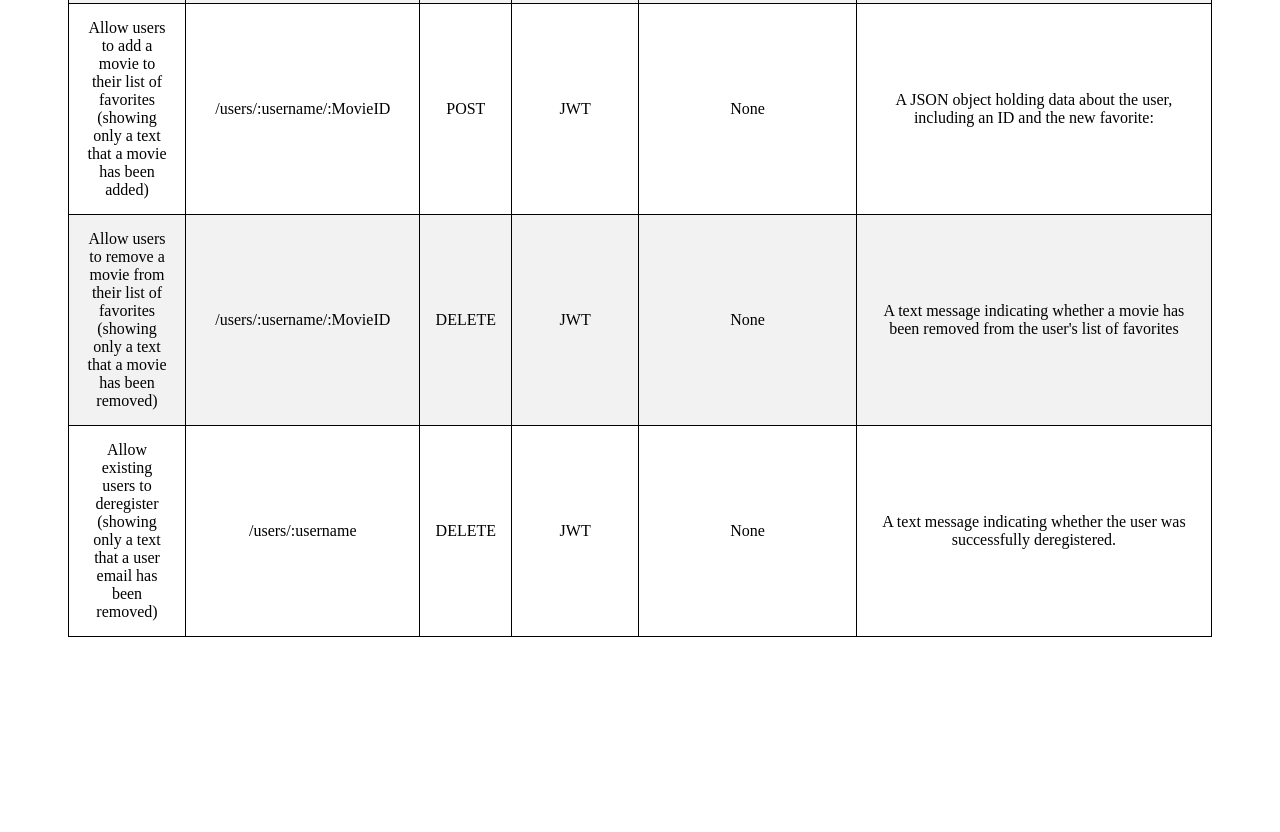
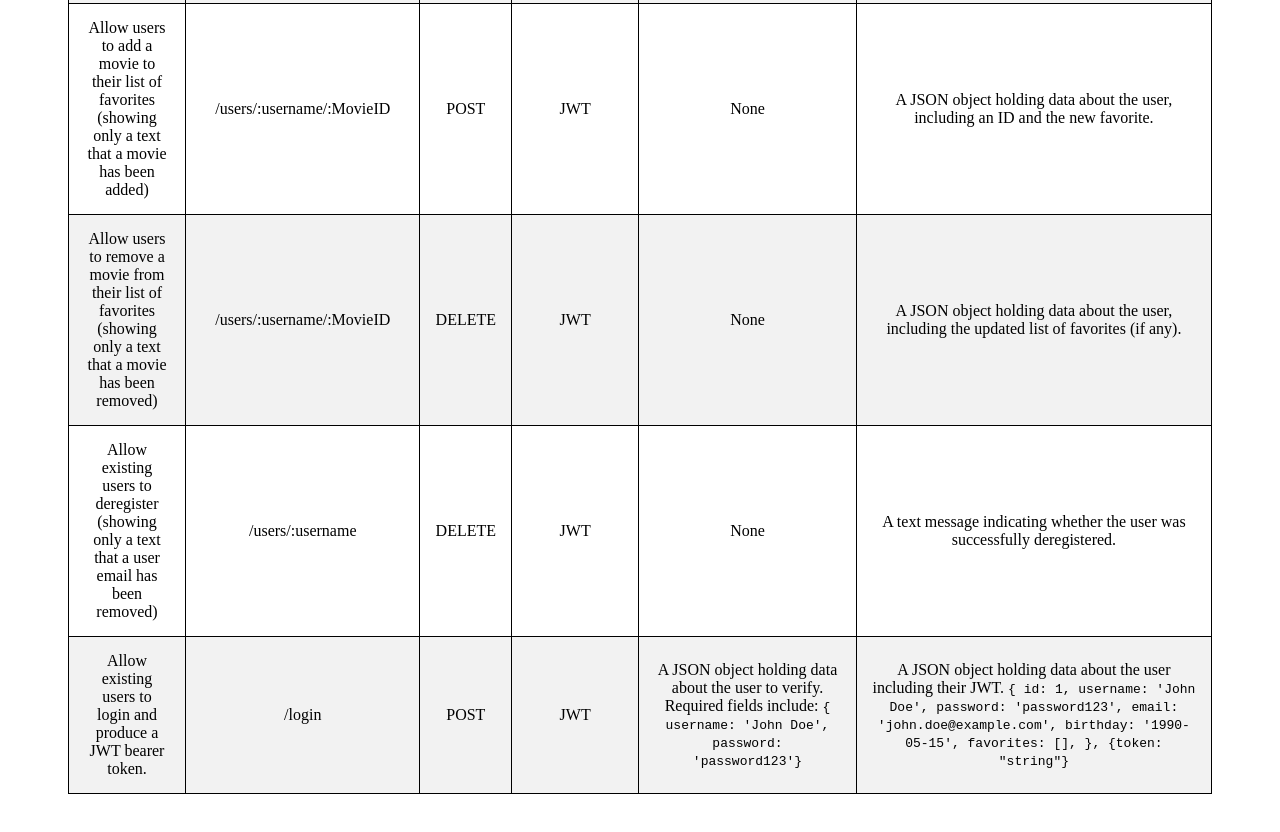
Before and after one commit to woodama2/movie_api, a website: page public/documentation.html in a window 1280 px wide. Shown: the part 1643-2475 px from the top of the page. Before the commit the page ends 2348 px from the top, so only its background shows below. Drawn offline with Linux system fonts and the light colour scheme.

Commit message:
Exercise 2.10 - Final changes for mentor review

```diff
--- a/auth.js
+++ b/auth.js
@@ -19,7 +19,8 @@ module.exports = (router) => {
     passport.authenticate('local', { session: false }, (error, user, info) => {
       if (error || !user) {
         return res.status(400).json({
-          message: 'Something is not right',
+          message:
+            'Something is not right.  Please check username and password and try again.',
           user: user,
         });
       }
--- a/public/documentation.html
+++ b/public/documentation.html
@@ -160,7 +160,7 @@
           <td>None</td>
           <td>
             A JSON object holding data about the user, including an ID and the
-            new favorite:
+            new favorite.
           </td>
         </tr>
         <tr>
@@ -173,8 +173,8 @@
           <td>JWT</td>
           <td>None</td>
           <td>
-            A text message indicating whether a movie has been removed from the
-            user's list of favorites
+            A JSON object holding data about the user, including the updated
+            list of favorites (if any).
           </td>
         </tr>
         <tr>
@@ -191,6 +191,25 @@
             deregistered.
           </td>
         </tr>
+        <tr>
+          <td>Allow existing users to login and produce a JWT bearer token.</td>
+          <td>/login</td>
+          <td>POST</td>
+          <td>JWT</td>
+          <td>
+            A JSON object holding data about the user to verify. Required fields
+            include:
+            <code> { username: 'John Doe', password: 'password123'} </code>
+          </td>
+          <td>
+            A JSON object holding data about the user including their JWT.
+            <code>
+              { id: 1, username: 'John Doe', password: 'password123', email:
+              'john.doe@example.com', birthday: '1990-05-15', favorites: [], },
+              {token: "string"}
+            </code>
+          </td>
+        </tr>
       </tbody>
     </table>
   </body>
```
Also changed, not shown: index.js (+0 -28 lines), README.md.
